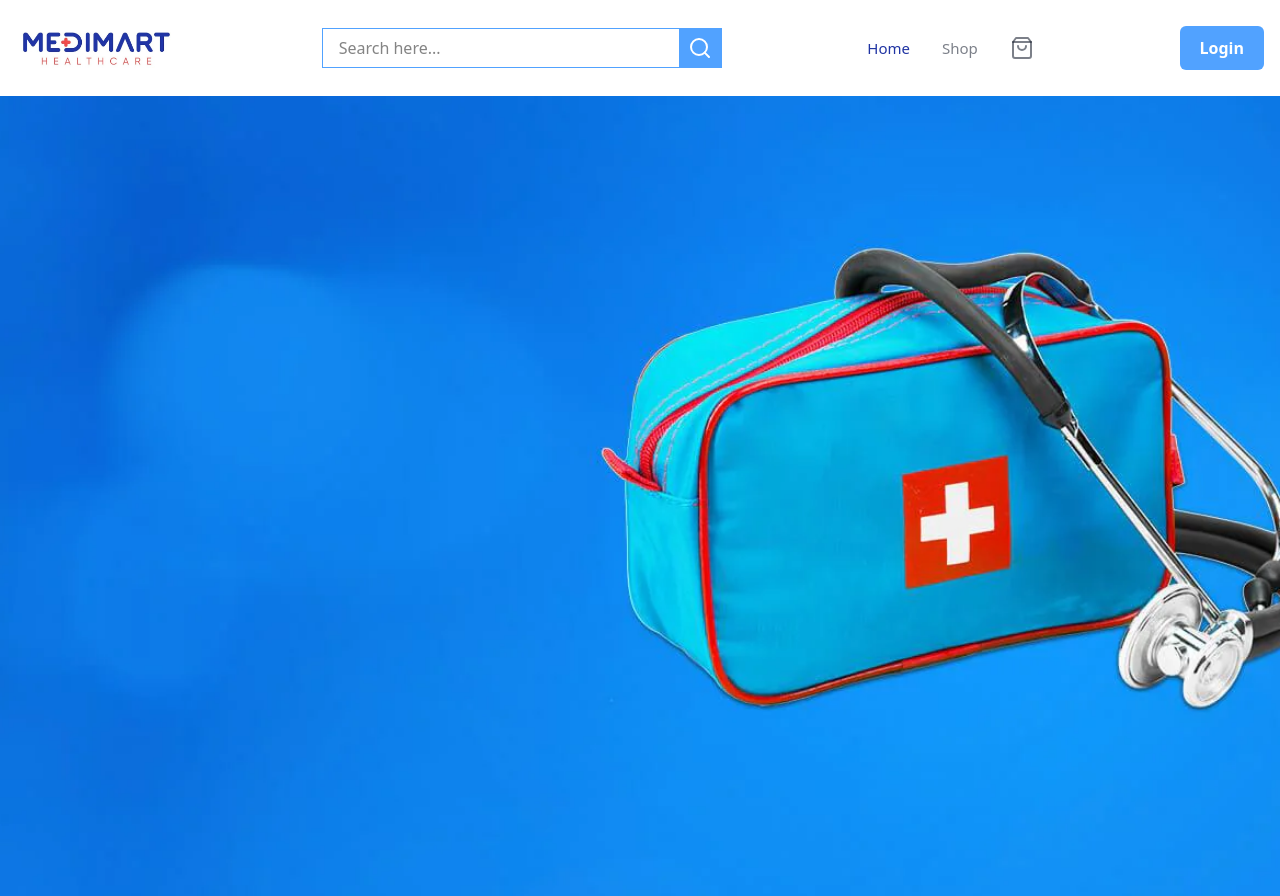
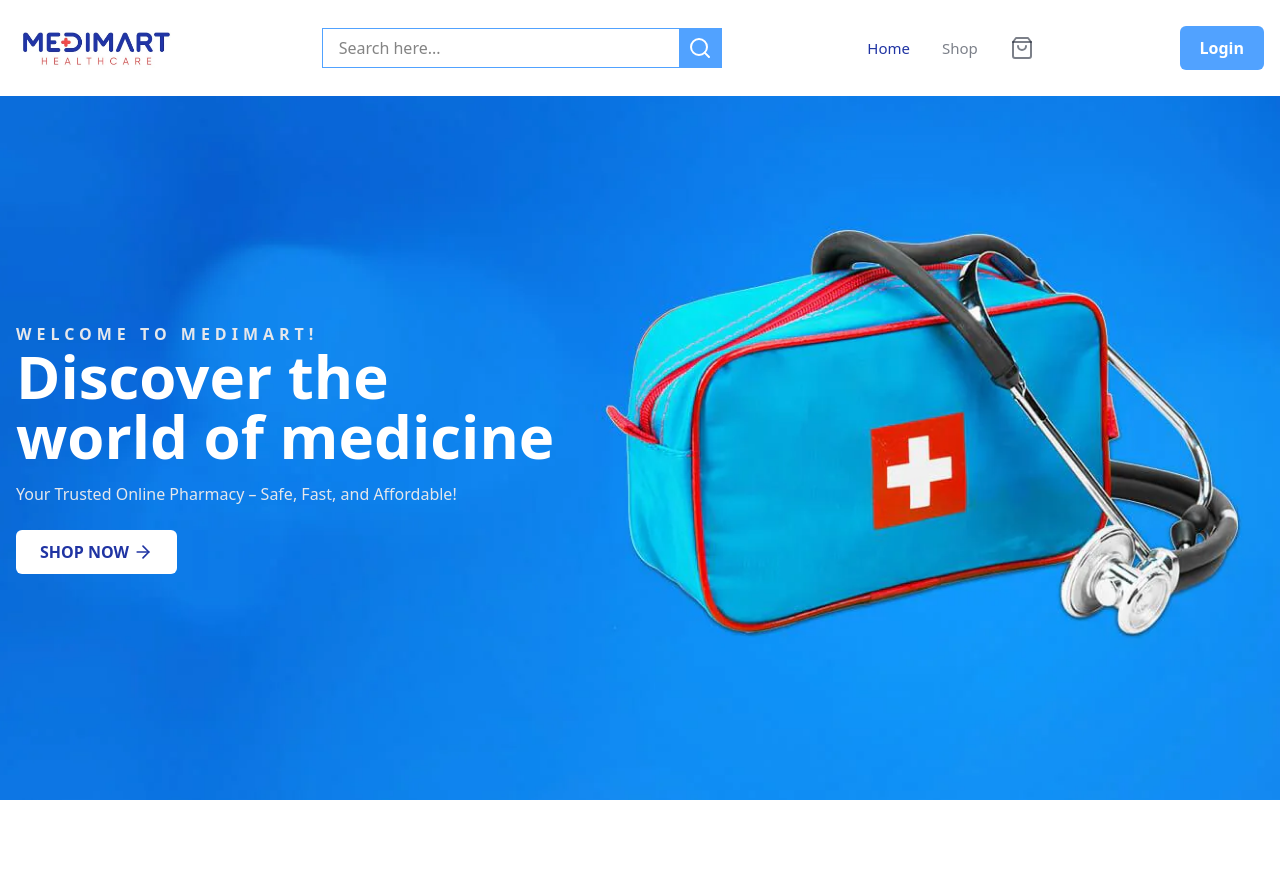
Before and after one commit to Shakiqurrahman/mediMart-client, a Next.js app: page / in a window 1280 px wide. After the commit the page ends 800 px from the top, so only its background shows below. Built offline with nearby package versions, Linux system fonts and the light colour scheme.

Commit message:
hero completed

```diff
--- a/src/components/modules/home/Hero.module.css
+++ b/src/components/modules/home/Hero.module.css
@@ -1,7 +1,19 @@
 .banner {
-    background: url("../../../assets/heroBanner.webp");
+  background: url("../../../assets/heroBanner.webp");
+  height: 500px;
+  background-size: cover;
+  background-position: center;
+  background-repeat: no-repeat;
+}
+
+@media (max-width: 768px) {
+  .banner {
+    background: url("../../../assets/hero-md-device.webp");
     height: 500px;
     background-size: cover;
     background-position: center;
     background-repeat: no-repeat;
+    background-color: rgba(0, 0, 0, 0.3);
+    background-blend-mode: darken;
   }
+}
--- a/src/components/modules/home/Hero.tsx
+++ b/src/components/modules/home/Hero.tsx
@@ -1,7 +1,28 @@
+import { ArrowRight } from "lucide-react";
 import styles from "./Hero.module.css";
 
 const Hero = () => {
-  return <div className={`${styles.banner} min-h-screen w-full`}></div>;
+  return (
+    <div
+      className={`${styles.banner} w-full xl:min-h-[calc(100vh-96px)] flex items-center`}
+    >
+      <div className="max-width w-full">
+        <p className="text-gray-200 text-sm sm:text-base font-semibold uppercase tracking-[5px]">
+          Welcome to MediMart!
+        </p>
+        <h1 className="text-4xl md:text-6xl font-bold max-w-[550px] text-white">
+          Discover the world of medicine
+        </h1>
+        <p className="text-gray-200 mt-4">
+          Your Trusted Online Pharmacy – Safe, Fast, and Affordable!
+        </p>
+        <button className="bg-white px-6 py-2.5 rounded-sm font-semibold uppercase mt-6 text-main flex items-center gap-1 group">
+          Shop Now
+          <ArrowRight className="size-5 group-hover:translate-x-2 duration-300" />
+        </button>
+      </div>
+    </div>
+  );
 };
 
 export default Hero;
```
Also changed, not shown: src/assets/hero-md-device.webp (added).
